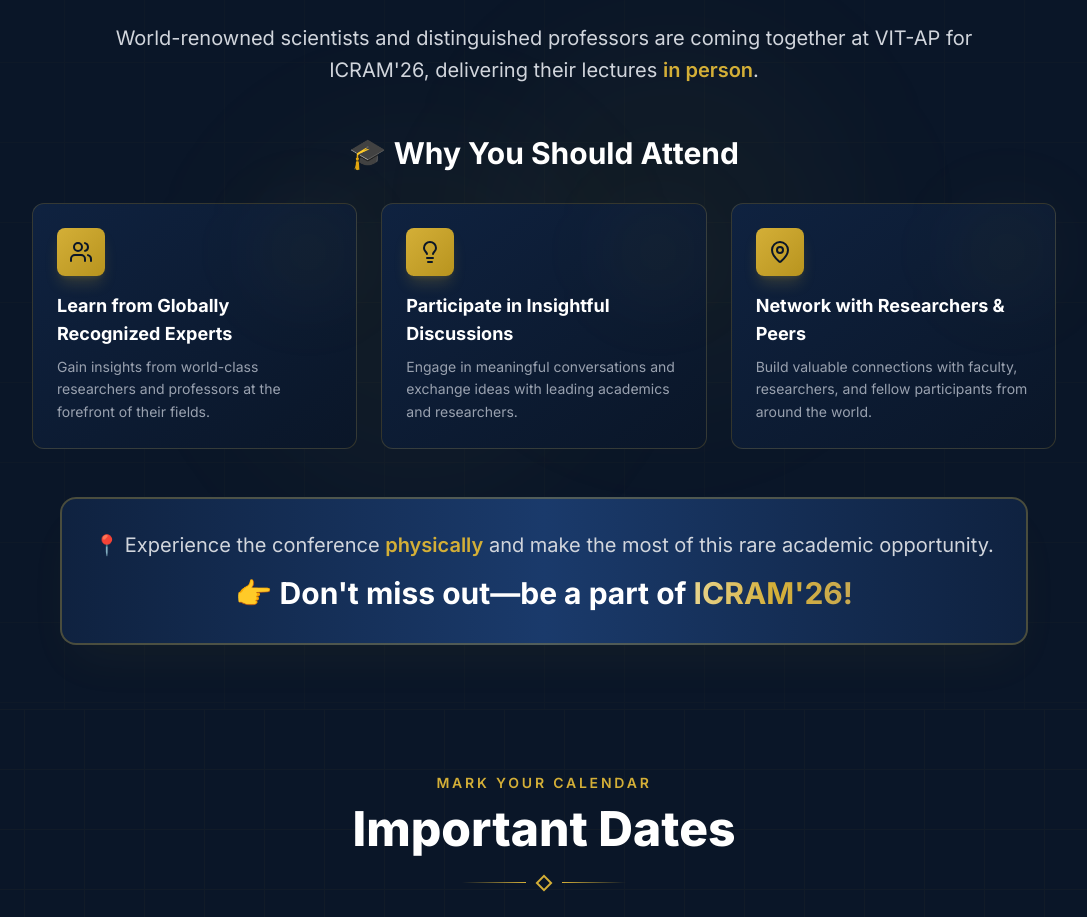
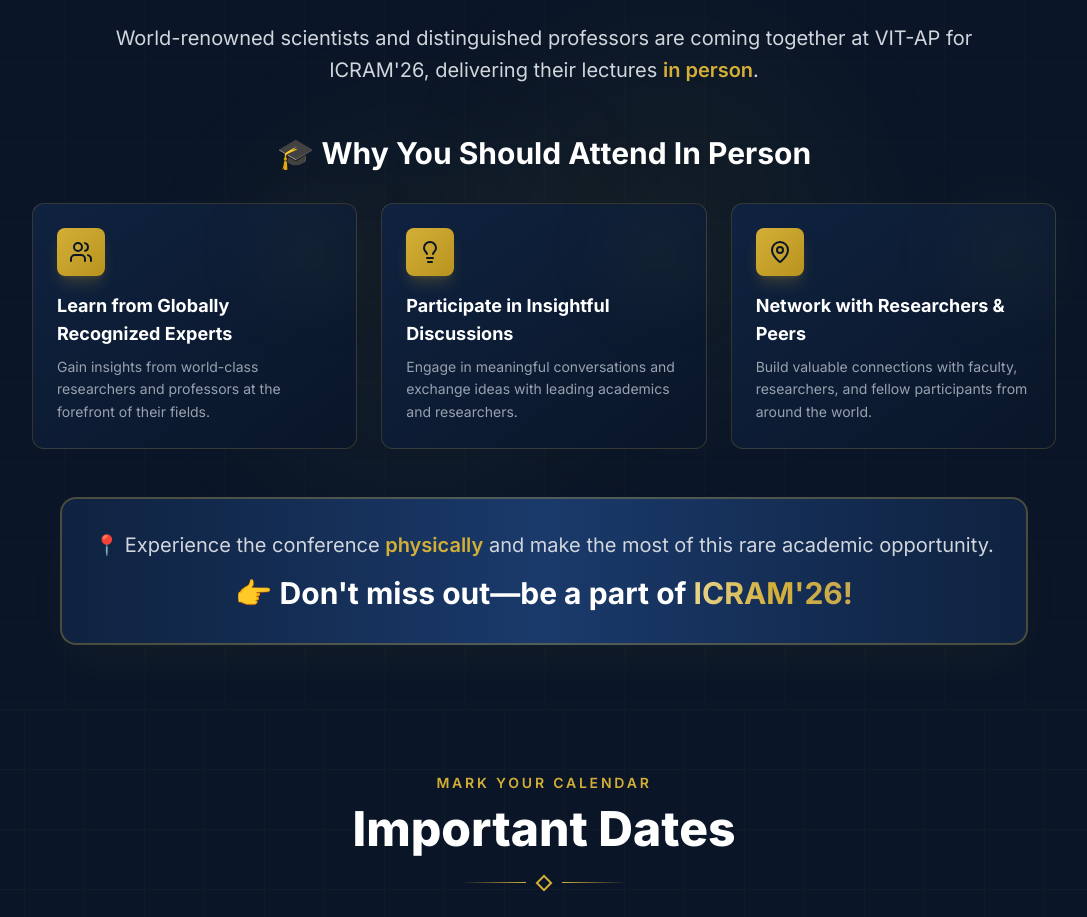
Before and after one commit to asishtech/icram, a Next.js app: page / in a window 1280 px wide. Shown: the part 1140-2057 px from the top of the page, without its empty margins (96-1183 px from the left). Built offline with nearby package versions, Linux system fonts and the light colour scheme.

Commit message:
Update ConferenceHighlight

```diff
--- a/src/components/ConferenceHighlight.tsx
+++ b/src/components/ConferenceHighlight.tsx
@@ -57,7 +57,7 @@
         {/* Why you should attend - Cards */}
         <div className="mb-12">
           <h3 className="text-2xl md:text-3xl font-bold text-white text-center mb-8">
-            🎓 Why You Should Attend
+            🎓 Why You Should Attend In Person
           </h3>
 
           <div className="grid md:grid-cols-3 gap-6 max-w-5xl mx-auto">
```
